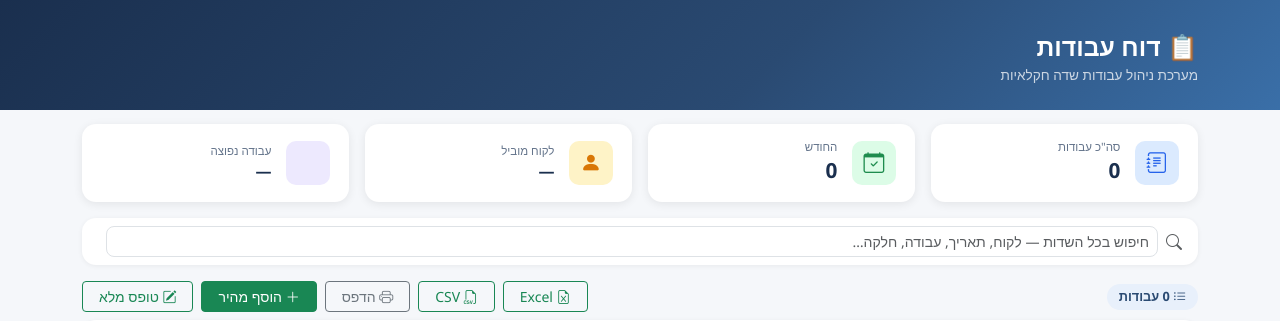
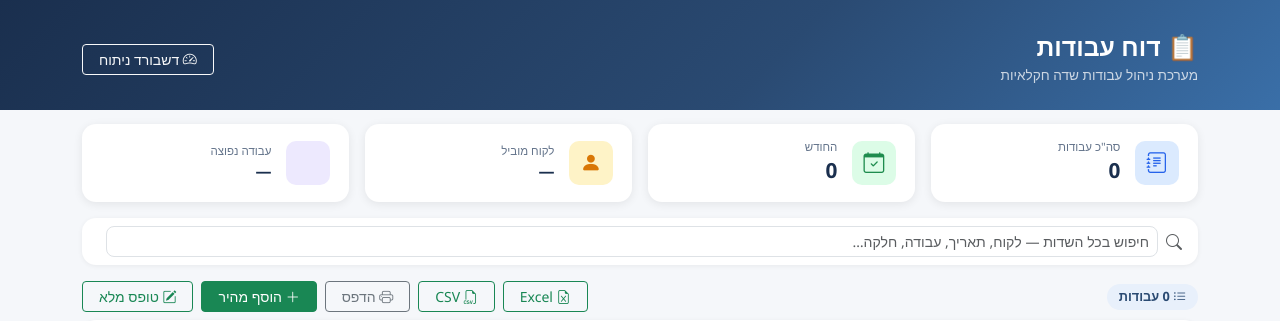
Before and after one commit to amitginz/gadash_bot, a Flask app: page / in a window 1280 px wide. Shown: the part 51-372 px from the top of the page. Run offline with Flask 3, Linux system fonts and the light colour scheme; the visitor is signed in with stand-in values (Sample User, id 1).

Commit message:
Add dashboard link to index hero bar and sidebar

```diff
--- a/templates/index.html
+++ b/templates/index.html
@@ -217,6 +217,7 @@
 
     <div class="sidebar-section">עבודות</div>
     <a href="/" class="sidebar-link active"><i class="bi bi-house-fill"></i> דף ראשי</a>
+    <a href="/dashboard" class="sidebar-link"><i class="bi bi-speedometer2"></i> דשבורד ניתוח</a>
     <a href="/add" class="sidebar-link"><i class="bi bi-plus-circle-fill"></i> הוספת רשומה</a>
 
     <hr class="sidebar-divider">
@@ -243,9 +244,14 @@
 
 <!-- Hero -->
 <div class="hero">
-  <div class="container-lg">
-    <h1>📋 דוח עבודות</h1>
-    <div class="subtitle">מערכת ניהול עבודות שדה חקלאיות</div>
+  <div class="container-lg" style="display:flex;align-items:center;justify-content:space-between;flex-wrap:wrap;gap:.8rem;">
+    <div>
+      <h1>📋 דוח עבודות</h1>
+      <div class="subtitle">מערכת ניהול עבודות שדה חקלאיות</div>
+    </div>
+    <a href="/dashboard" class="btn btn-outline-light btn-sm px-3">
+      <i class="bi bi-speedometer2"></i> דשבורד ניתוח
+    </a>
   </div>
 </div>
 
```
